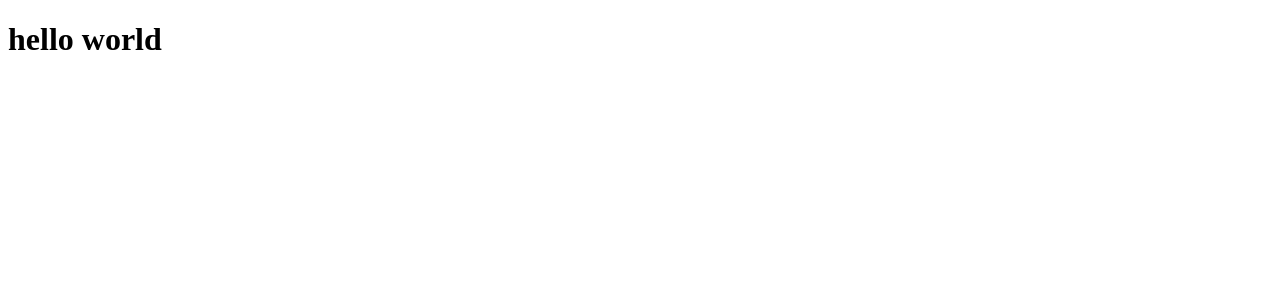
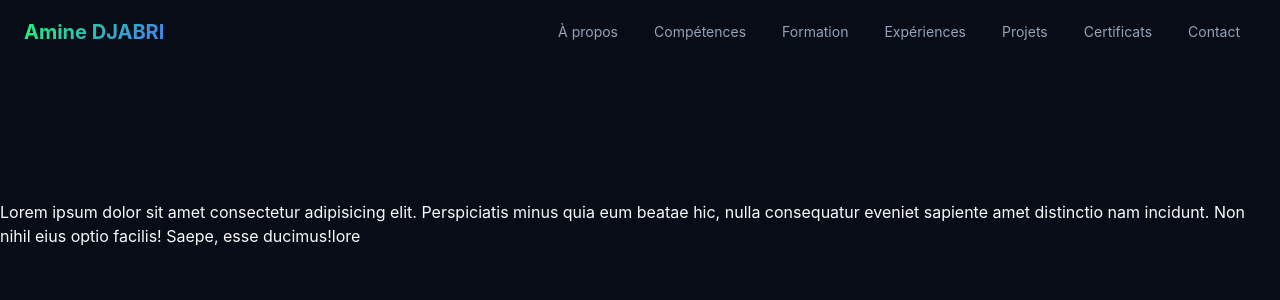
Before and after one commit to aminegitcode/portfolio, a Next.js app: page / in a window 1280 px wide. Shown: the top 300 px of the page. Built offline with nearby package versions, Linux system fonts and the light colour scheme.

Commit message:
add navbar and update CSS variables in globals.css

```diff
--- a/src/app/globals.css
+++ b/src/app/globals.css
@@ -1,67 +1,62 @@
 @import "tailwindcss";
 
 @theme {
-  --background: 222 47% 6%;
-  --foreground: 210 40% 98%;
+  /* Colors */
+  --color-background: hsl(222 47% 6%);
+  --color-foreground: hsl(210 40% 98%);
 
-  --primary: 174 85% 53%;
-  --secondary: 222 47% 12%;
+  --color-primary: hsl(150 85% 53%);
+  --color-primary-foreground: hsl(222 47% 6%);
 
-  --accent: 187 85% 53%;
+  --color-secondary: hsl(222 47% 12%);
+  --color-secondary-foreground: hsl(210 40% 98%);
 
-  --muted: 222 30% 15%;
-  --muted-foreground: 215 20% 65%;
+  --color-accent: hsl(187 85% 53%);
+  --color-accent-foreground: hsl(210 40% 98%);
 
-  --gradient-primary: linear-gradient(135deg, hsl(var(--primary)) 0%, hsl(220 85% 60%) 100%);
+  --color-muted: hsl(222 30% 15%);
+  --color-muted-foreground: hsl(215 20% 65%);
 
-  --glass-bg: hsl(222 47% 10% / 0.6);
-  --glass-border: hsl(var(--primary)/ 0.1);
+  --color-border: hsl(222 47% 15%);
+  --color-input: hsl(222 47% 12%);
+  --color-ring: hsl(174 85% 53%);
 
+  --color-card: hsl(222 47% 10%);
+  --color-card-foreground: hsl(210 40% 98%);
 
-  --glow-primary: 0 0 40px hsl(var(--primary) / 0.3);
-  --glow-soft: 0 0 20px hsl(var(--primary)/ 0.15);
-
-}
-
-@layer components{
-  .gradient-text {
-    @apply bg-clip-text text-transparent;
-    background-image: var(--gradient-primary);
-  }
-
-
-
-  .section-title {
-    @apply text-3xl md:text-4xl font-bold mb-4;
-  }
-
-  .section-subtitle {
-    @apply  text-lg mb-12;
-    color: hsl(var(--muted-foreground));
-  }
-
-
-  .glass-card {
-    @apply backdrop-blur-xl border rounded-xl p-6;
-    background: var(--glass-bg);
-    border-color: var(--glass-border);
-  }
-
-  .glow-box {
-    box-shadow: var(--glow-primary);
-  }
-
-  .glow-soft {
-    box-shadow: var(--glow-soft);
-  }
+  --font-sans: "Inter", Arial, Helvetica, sans-serif;
 
 
 }
 
 
 
+@layer components {
+  .gradient-text {
+    @apply bg-clip-text text-transparent;
+    background-image: linear-gradient(135deg, var(--color-primary) 10%, hsl(220 85% 60%) 100%);
+  }
+
+  .section-title {
+    @apply text-3xl md:text-4xl font-bold mb-4 text-foreground;
+  }
+
+  .section-subtitle {
+    @apply text-lg mb-12 text-muted-foreground;
+  }
+
+  .glass-card {
+    @apply backdrop-blur-xl border rounded-xl p-6;
+    background: color-mix(in srgb, var(--color-card) 60%, transparent);
+    border-color: color-mix(in srgb, var(--color-primary) 10%, transparent);
+  }
+
+  .glow-box {
+    box-shadow: 0 0 40px color-mix(in srgb, var(--color-primary) 30%, transparent);
+  }
+}
+
 @layer utilities {
-
   .animate-float {
     animation: float 6s ease-in-out infinite;
   }
@@ -70,12 +65,13 @@
     0%, 100% { transform: translateY(0); }
     50% { transform: translateY(-10px); }
   }
+}
 
+body {
+  @apply bg-background text-foreground font-sans;
+  font-family: 'Inter', sans-serif;
+}
 
-
-}
-body {
-  background: var(--background);
-  color: var(--foreground);
-  font-family: 'Inter', Arial, Helvetica, sans-serif;
-}
+h1, h2, h3, h4, h5, h6 {
+    font-family: 'Space Grotesk', sans-serif;
+  }
--- a/src/app/layout.tsx
+++ b/src/app/layout.tsx
@@ -1,8 +1,15 @@
+import Navbar from "@/components/sections/Navbar";
+import "./globals.css";
 export default function RootLayout({ children }: { children: React.ReactNode }) {
   return (
     <html lang="en">
-      <body>
-        {children}
+      <body className="" >
+        <nav>
+          <Navbar/>
+        </nav>
+        <main>
+          {children}
+        </main>
       </body>
     </html>
   );
--- a/src/app/page.tsx
+++ b/src/app/page.tsx
@@ -1,8 +1,8 @@
 
 export default function Home() {
   return (
-    <div className="">
-      <h1>hello world</h1>
+    <div className="pt-50">
+      Lorem ipsum dolor sit amet consectetur adipisicing elit. Perspiciatis minus quia eum beatae hic, nulla consequatur eveniet sapiente amet distinctio nam incidunt. Non nihil eius optio facilis! Saepe, esse ducimus!lore
 
     </div>
   );
--- /dev/null
+++ b/src/components/sections/Navbar.tsx
@@ -0,0 +1,72 @@
+'use client'
+
+import { motion } from "framer-motion";
+import { useState, useEffect } from "react";
+import { Menu, X } from "lucide-react";
+
+
+const Navbar = () => {
+  const [isScrolled, setIsScrolled] = useState(false);
+  const [isMobileMenuOpen, setIsMobileMenuOpen] = useState(false);
+
+  useEffect(() => {
+    const handleScroll = () => {
+      setIsScrolled(window.scrollY > 50);
+    };
+    window.addEventListener("scroll", handleScroll);
+    return () => window.removeEventListener("scroll", handleScroll);
+  }, []);
+
+  const navLinks = [
+    { href: "#about", label: "À propos" },
+    { href: "#skills", label: "Compétences" },
+    { href: "#education", label: "Formation" },
+    { href: "#experience", label: "Expériences" },
+    { href: "#projects", label: "Projets" },
+    { href: "#certificates", label: "Certificats" },
+    { href: "#contact", label: "Contact" },
+  ];
+
+  return (
+    <motion.nav
+      initial={{ y: -100 }}
+      animate={{ y: 0 }}
+      transition={{ duration: 0.5 }}
+      className={`fixed top-0 left-0 right-0 z-50 transition-all duration-300 ${
+        isScrolled ? "glass-card border-b border-border/50" : "bg-transparent"
+      }`}
+    >
+      <div className="container mx-auto px-6">
+        <div className="flex items-center justify-between h-16">
+          <motion.a
+            href="#"
+            className="font-display font-bold text-xl gradient-text"
+            whileHover={{ scale: 1.05 }}
+          >
+            Amine DJABRI
+          </motion.a>
+
+          {/* Desktop Navigation */}
+          <div className="hidden md:flex items-center gap-1">
+            {navLinks.map((link) => (
+              <a
+                key={link.href}
+                href={link.href}
+                className="px-4 py-2 text-sm text-muted-foreground hover:text-foreground transition-colors"
+              >
+                {link.label}
+              </a>
+            ))}
+
+          </div>
+
+          {/* Mobile Menu Button */}
+
+        </div>
+
+      </div>
+    </motion.nav>
+  );
+};
+
+export default Navbar;
```
